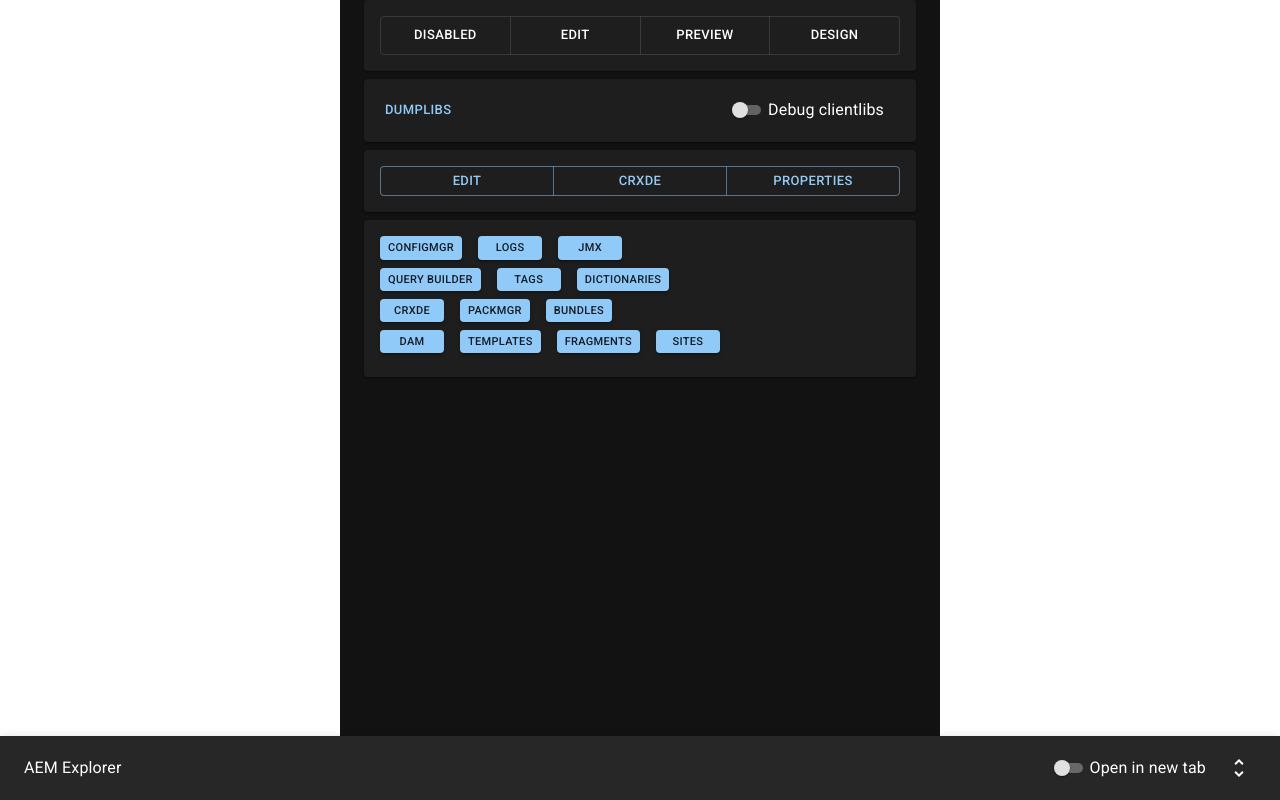
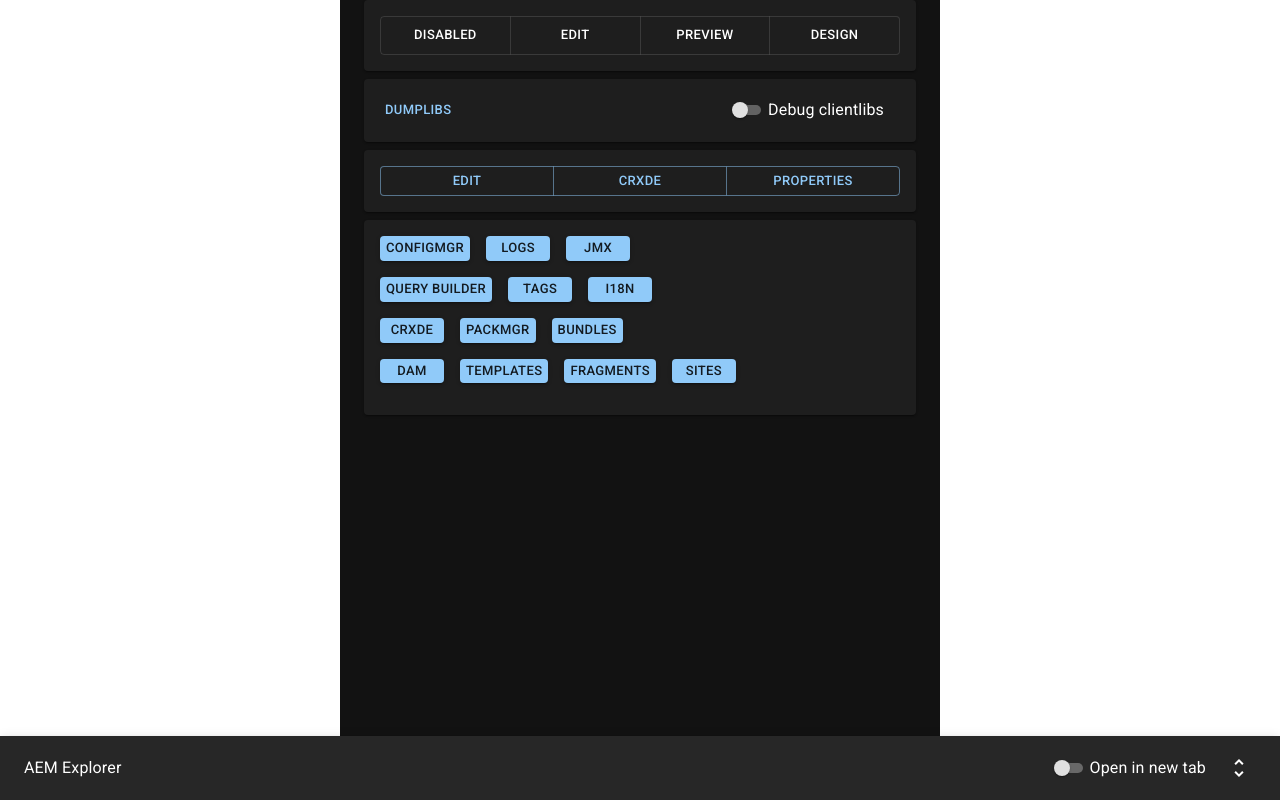
Before and after one commit to zamozniewicz/aem-explorer, a React (Create React App) app: page / in a window 1280 px wide. Built offline with nearby package versions, Linux system fonts and the light colour scheme; no server answers.

Commit message:
Make links smaller in compact mode

```diff
--- a/src/components/aem-link/aem-link.tsx
+++ b/src/components/aem-link/aem-link.tsx
@@ -2,19 +2,23 @@
 import { Button } from "@mui/material";
 import { useOpenInNewTabContext } from "../../contexts/open-in-new-tab-context";
 import { openAemPage } from "../../utils/open-aem-page";
+import { useThemeContext } from "../../contexts/theme-context";
 
 type AemLinkProps = { pathname: string; text: string };
 
 export const AemLink: FC<AemLinkProps> = ({ pathname, text }) => {
   const { openInNewTab } = useOpenInNewTabContext();
+  const { theme } = useThemeContext();
+
+  const buttonStyles = theme === "compact" ? { px: 0.75, py: 0.125 } : {};
 
   return (
     <Button
       size="small"
+      sx={{ ...buttonStyles }}
       variant="contained"
       key={pathname}
       onClick={() => openAemPage(pathname, openInNewTab)}
-      sx={{ fontSize: 11, px: 1, py: 0.25 }}
     >
       {text}
     </Button>
--- a/src/components/client-libs/client-libs.tsx
+++ b/src/components/client-libs/client-libs.tsx
@@ -30,7 +30,7 @@
           sx={{ ml: 2 }}
           control={
             <Switch
-              size={theme === "compact" ? "small" : "medium"}
+              size="small"
               checked={debug}
               onChange={(event: React.ChangeEvent<HTMLInputElement>) =>
                 handleDebugChange(event.target.checked)
--- a/src/components/links/links.tsx
+++ b/src/components/links/links.tsx
@@ -18,11 +18,7 @@
               {title}
             </Typography>
           )}
-          <Stack
-            sx={{ mb: theme === "comfortable" ? 2 : 1 }}
-            spacing={2}
-            direction="row"
-          >
+          <Stack sx={{ mb: 2 }} spacing={2} direction="row">
             {links.map(({ pathname, label }) => (
               <AemLink key={pathname} pathname={pathname} text={label} />
             ))}
--- a/src/components/section/section.tsx
+++ b/src/components/section/section.tsx
@@ -44,11 +44,9 @@
   value,
   onChange,
 }: PropsWithChildren<SectionButtonsProps<T>>) => {
-  const { theme } = useThemeContext();
-
   return (
     <ToggleButtonGroup
-      size={theme === "compact" ? "small" : "large"}
+      size="small"
       color="primary"
       value={value}
       exclusive
--- a/src/model/links.ts
+++ b/src/model/links.ts
@@ -41,7 +41,7 @@
       },
       {
         pathname: "/libs/cq/i18n/translator.html",
-        label: "Dictionaries",
+        label: "i18n",
       },
     ],
   },
```
